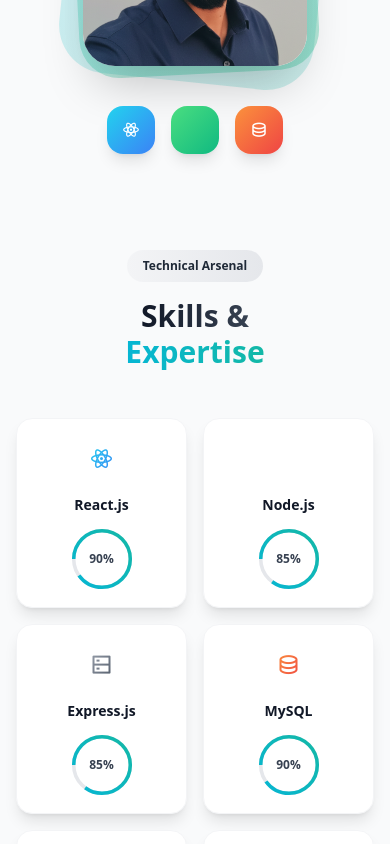
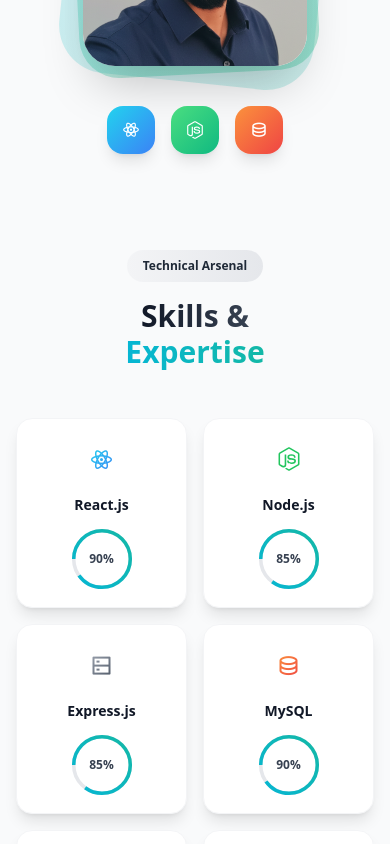
Before and after one commit to ShivaEnduri/portfolio, a React (Vite) app: page / in a window 390 px wide. Shown: the part 2180-3024 px from the top of the page. Built offline with nearby package versions, Linux system fonts and the light colour scheme.

Commit message:
updated nodejs icon

```diff
--- a/src/sections/About.jsx
+++ b/src/sections/About.jsx
@@ -1,5 +1,6 @@
 import React from 'react';
 import myImage from '../assets/myPicture.png'
+import { FaNodeJs } from "react-icons/fa";
 const About = () => {
   return (
     <section id="about" className="py-12 sm:py-16 lg:py-20 relative z-10">
@@ -28,7 +29,7 @@ const About = () => {
               </div>
               <div className="group">
                 <div className="w-12 h-12 sm:w-16 sm:h-16 bg-gradient-to-br from-green-400 to-emerald-500 rounded-2xl flex items-center justify-center shadow-lg transform group-hover:scale-110 group-hover:rotate-12 transition-all duration-300">
-                  <i className="ri-nodejs-line text-lg sm:text-2xl text-white"></i>
+                 <FaNodeJs className="text-lg sm:text-2xl text-white" />
                 </div>
               </div>
               <div className="group">
--- a/src/sections/Skills.jsx
+++ b/src/sections/Skills.jsx
@@ -1,20 +1,22 @@
 
 import React from "react";
+import { FaNodeJs } from "react-icons/fa";
 
 
 const skills = [
-  { name: 'React.js', icon: 'ri-reactjs-line', percent: 90, gradient: 'from-cyan-400 to-blue-500' },
-  { name: 'Node.js', icon: 'ri-nodejs-line', percent: 85, gradient: 'from-green-400 to-emerald-500' },
-  { name: 'Express.js', icon: 'ri-server-line', percent: 85, gradient: 'from-gray-400 to-gray-600' },
-  { name: 'MySQL', icon: 'ri-database-2-line', percent: 90, gradient: 'from-orange-400 to-red-500' },
-  { name: 'JavaScript', icon: 'ri-javascript-line', percent: 90, gradient: 'from-yellow-400 to-orange-500' },
-  { name: 'HTML5', icon: 'ri-html5-line', percent: 95, gradient: 'from-red-400 to-pink-500' },
-  { name: 'CSS3', icon: 'ri-css3-line', percent: 90, gradient: 'from-blue-400 to-indigo-500' },
-  { name: 'Git', icon: 'ri-git-branch-line', percent: 85, gradient: 'from-purple-400 to-pink-500' },
-  { name: 'REST APIs', icon: 'ri-links-line', percent: 85, gradient: 'from-teal-400 to-cyan-500' },
-  { name: 'Tailwind CSS', icon: 'ri-palette-line', percent: 90, gradient: 'from-sky-400 to-blue-500' },
-  { name: 'Zustand', icon: 'ri-refresh-line', percent: 85, gradient: 'from-violet-400 to-purple-500' },
+  { name: "React.js", iconType: "remix", icon: "ri-reactjs-line", percent: 90, gradient: "from-cyan-400 to-blue-500" },
+  { name: "Node.js", iconType: "react", icon: "node", percent: 85, gradient: "from-green-400 to-emerald-500" },
+  { name: "Express.js", iconType: "remix", icon: "ri-server-line", percent: 85, gradient: "from-gray-400 to-gray-600" },
+  { name: "MySQL", iconType: "remix", icon: "ri-database-2-line", percent: 90, gradient: "from-orange-400 to-red-500" },
+  { name: "JavaScript", iconType: "remix", icon: "ri-javascript-line", percent: 90, gradient: "from-yellow-400 to-orange-500" },
+  { name: "HTML5", iconType: "remix", icon: "ri-html5-line", percent: 95, gradient: "from-red-400 to-pink-500" },
+  { name: "CSS3", iconType: "remix", icon: "ri-css3-line", percent: 90, gradient: "from-blue-400 to-indigo-500" },
+  { name: "Git", iconType: "remix", icon: "ri-git-branch-line", percent: 85, gradient: "from-purple-400 to-pink-500" },
+  { name: "REST APIs", iconType: "remix", icon: "ri-links-line", percent: 85, gradient: "from-teal-400 to-cyan-500" },
+  { name: "Tailwind CSS", iconType: "remix", icon: "ri-palette-line", percent: 90, gradient: "from-sky-400 to-blue-500" },
+  { name: "Zustand", iconType: "remix", icon: "ri-refresh-line", percent: 85, gradient: "from-violet-400 to-purple-500" },
 ];
+
 
 const Skills = () => {
   return (
@@ -43,7 +45,16 @@ const Skills = () => {
                 <div className={`absolute inset-0 bg-gradient-to-br ${skill.gradient} rounded-2xl sm:rounded-3xl rotate-6 opacity-0 group-hover:opacity-100 transition-all duration-500 transform group-hover:scale-110`}></div>
                 <div className="relative bg-white rounded-2xl sm:rounded-3xl p-4 sm:p-6 lg:p-8 text-center shadow-lg border border-gray-100 transform group-hover:scale-105 transition-all duration-300">
                   <div className="w-12 h-12 sm:w-16 sm:h-16 flex items-center justify-center mx-auto mb-3 sm:mb-4">
-                    <i className={`${skill.icon} text-2xl sm:text-3xl lg:text-4xl bg-gradient-to-br ${skill.gradient} bg-clip-text text-transparent`}></i>
+                   <div className="text-2xl sm:text-3xl lg:text-4xl">
+  {skill.iconType === "react" ? (
+    <FaNodeJs className="text-green-500" />
+  ) : (
+    <i
+      className={`${skill.icon} bg-gradient-to-br ${skill.gradient} bg-clip-text text-transparent`}
+    ></i>
+  )}
+</div>
+
                   </div>
                   <h3 className="text-gray-900 font-bold text-sm sm:text-base lg:text-lg mb-3 sm:mb-4">{skill.name}</h3>
                   <div className="relative w-16 h-16 sm:w-20 sm:h-20 mx-auto">
```
